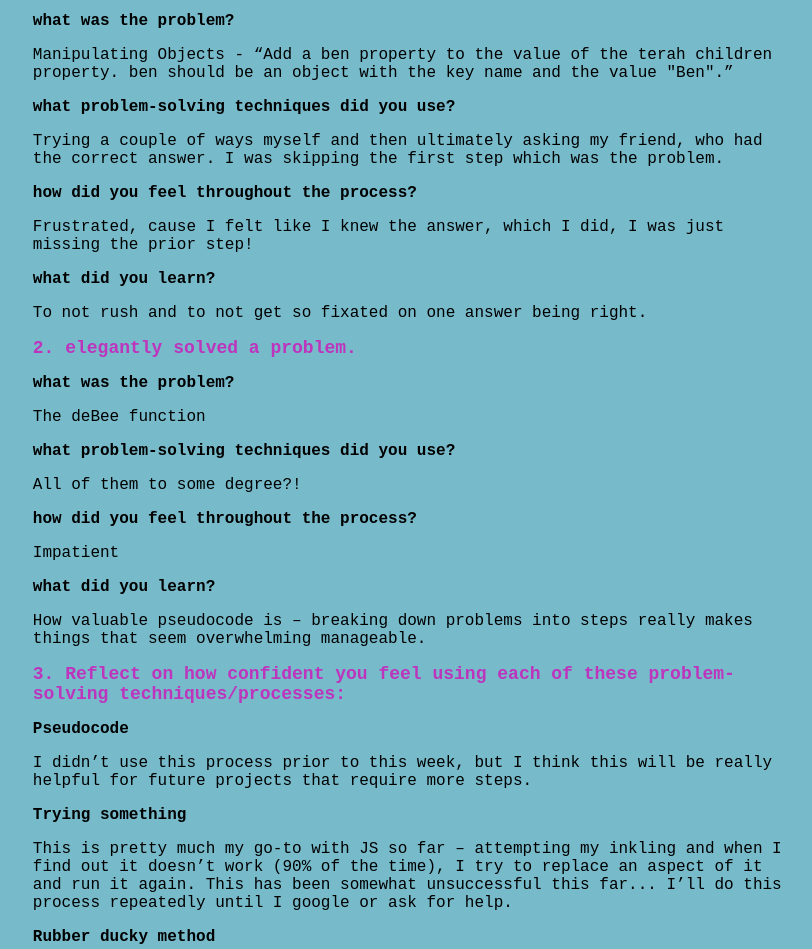
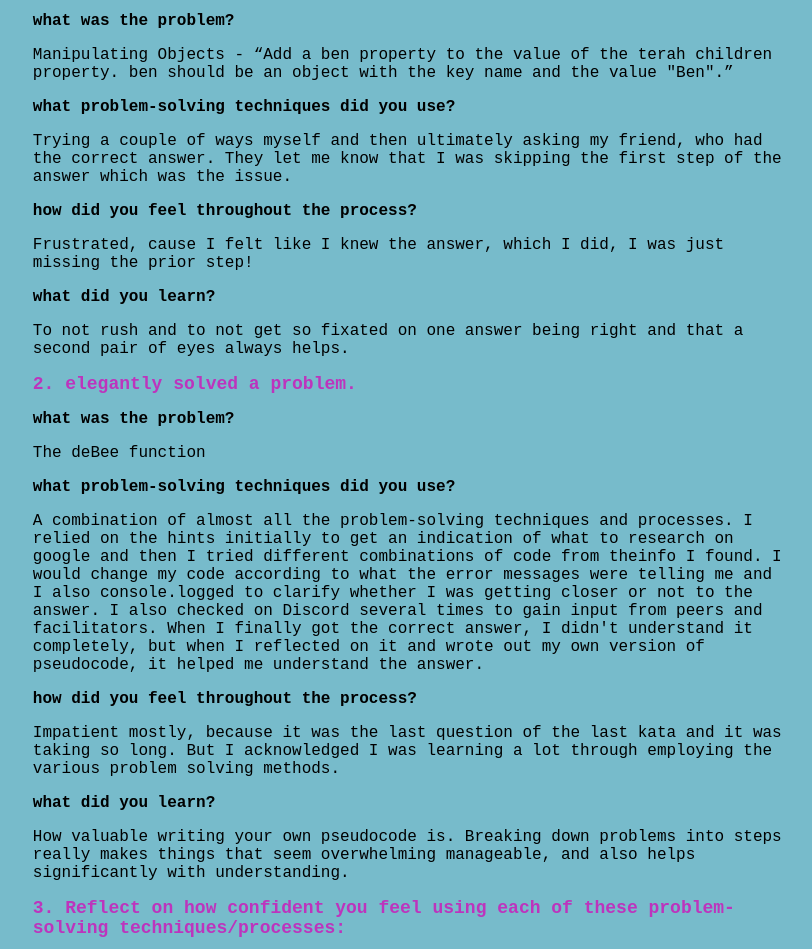
Before and after one commit to vanessa-gurung/vanessa-gurung.github.io, a plain HTML site: page html-css.html in a window 1280 px wide. Shown: the part 4040-4989 px from the top of the page, without its empty margins (228-1040 px from the left). Drawn offline with Linux system fonts and the light colour scheme; a web font is replaced by a local one.

Commit message:
Edited problem solving on tech blog

```diff
--- a/html-css.html
+++ b/html-css.html
@@ -138,7 +138,7 @@
           </p>
         <h3> what problem-solving techniques did you use? </h3>
           <p>
-            Trying a couple of ways myself and then ultimately asking my friend, who had the correct answer. I was skipping the first step which was the problem.
+            Trying a couple of ways myself and then ultimately asking my friend, who had the correct answer. They let me know that I was skipping the first step of the answer which was the issue.
           </p>
         <h3> how did you feel throughout the process? </h3>
           <p>
@@ -146,18 +146,29 @@
           </p>
         <h3> what did you learn? </h3>
           <p>
-          To not rush and to not get so fixated on one answer being right.
+          To not rush and to not get so fixated on one answer being right and that a second pair of eyes always helps.
          </p>
 
       <h2> 2. elegantly solved a problem. </h2>
         <h3> what was the problem? </h3>
-          <p>The deBee function</p>
+          <p>
+            The deBee function
+          </p>
         <h3> what problem-solving techniques did you use? </h3>
-          <p>All of them to some degree?!</p>
+          <p>
+            A combination of almost all the problem-solving techniques and processes. I relied on the hints initially to get an indication of what to research on google and then I tried different
+            combinations of code from theinfo I found. I would change my code according to what the error messages were telling me and I also console.logged to clarify whether I was getting closer or
+            not to the answer. I also checked on Discord several times to gain input from peers and facilitators. When I finally got the correct answer, I didn't understand it completely, but when I
+            reflected on it and wrote out my own version of pseudocode, it helped me understand the answer.
+          </p>
         <h3> how did you feel throughout the process? </h3>
-          <p>Impatient</p>
+          <p>
+            Impatient mostly, because it was the last question of the last kata and it was taking so long. But I acknowledged I was learning a lot through employing the various problem solving methods.
+          </p>
         <h3> what did you learn? </h3>
-          <p>How valuable pseudocode is – breaking down problems into steps really makes things that seem overwhelming manageable. </p>
+          <p>
+            How valuable writing your own pseudocode is. Breaking down problems into steps really makes things that seem overwhelming manageable, and also helps significantly with understanding.
+          </p>
 
 
       <h2> 3. Reflect on how confident you feel using each of these problem-solving techniques/processes:</h2>
```
